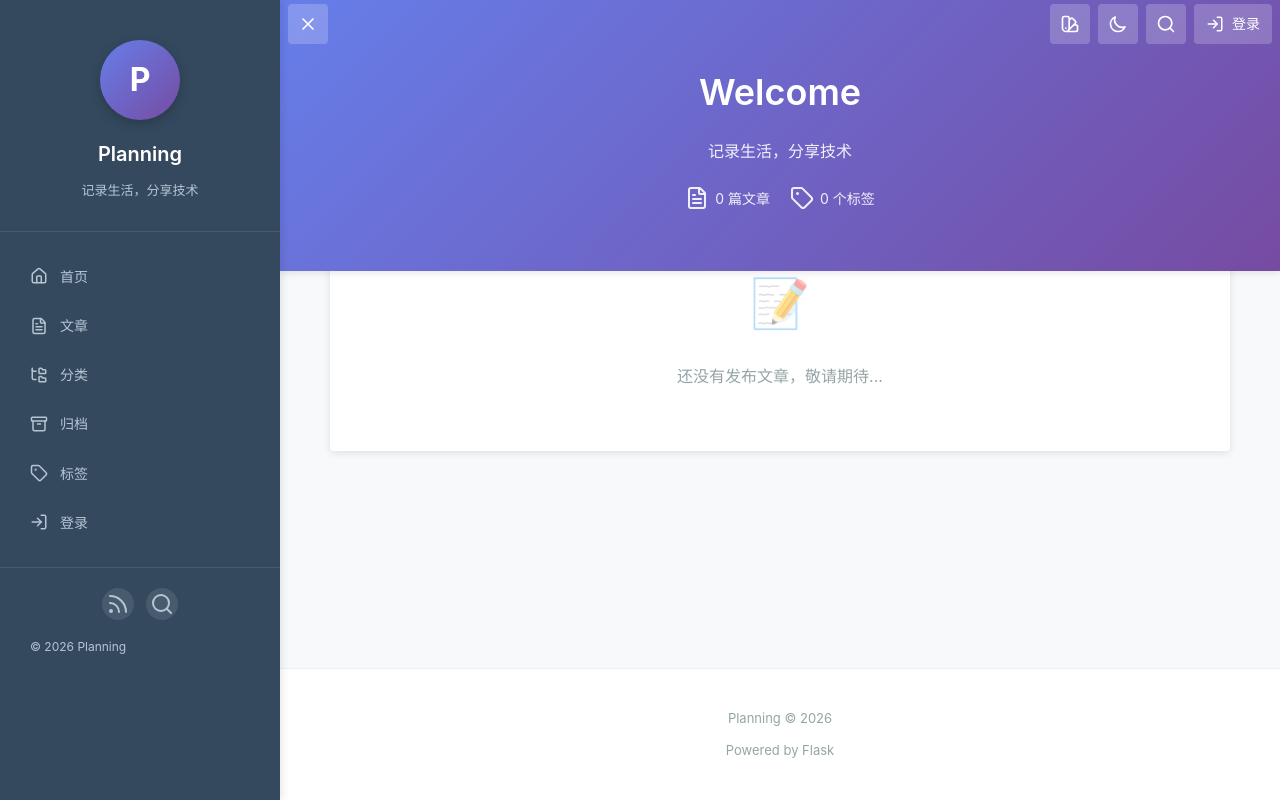
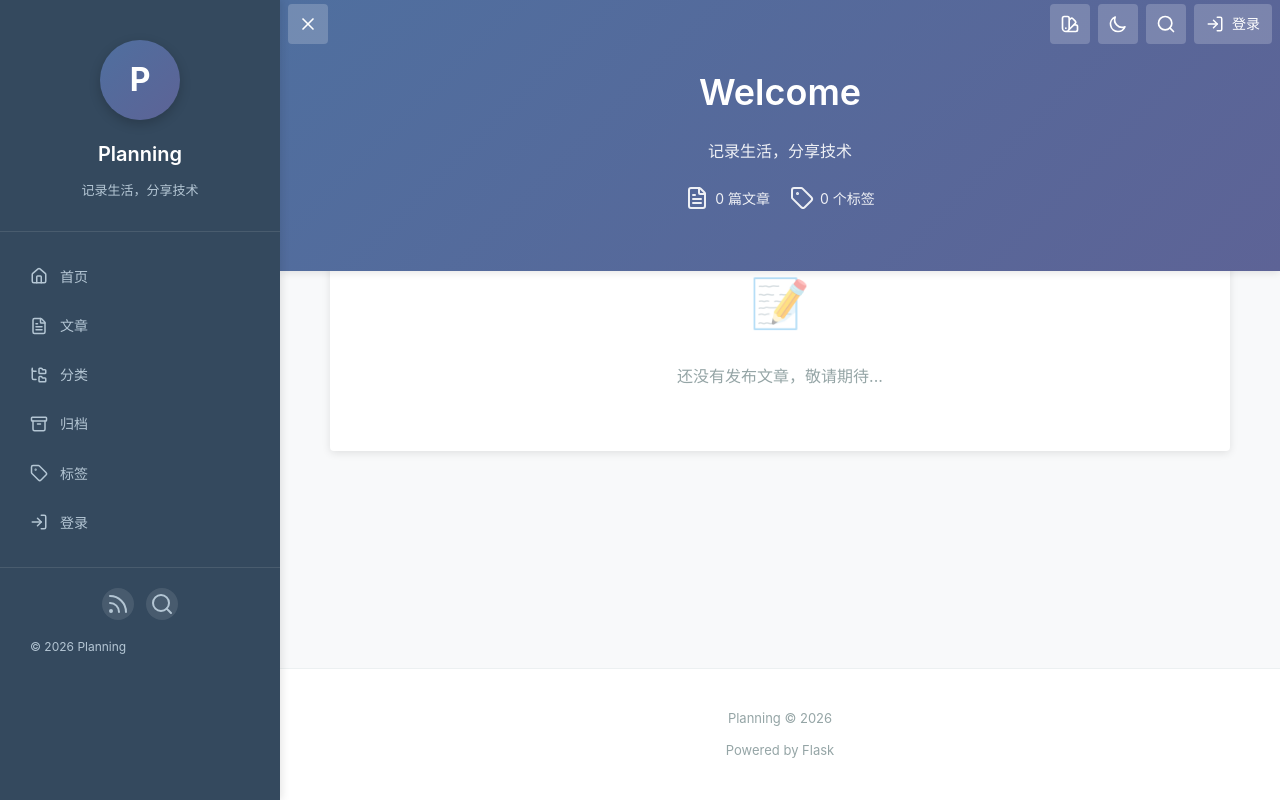
Before and after one commit to 52op/PlanB, a Python web app: template templates/home_indigo.html in a window 1280 px wide. Run offline with Jinja, Linux system fonts and the light colour scheme; the template is opened without the code that fills it, so the values that code supplies are empty.

Commit message:
fix indigo主题色彩协调

```diff
--- a/static/css/blog-indigo-new.css
+++ b/static/css/blog-indigo-new.css
@@ -5,6 +5,8 @@
     --sidebar-text: #b4c6d4;
     --sidebar-text-hover: #fff;
     --sidebar-active: #3f51b5;
+    --brand-gradient: linear-gradient(135deg, #4f6f9f 0%, #5d6396 100%);
+    --brand-shadow-color: rgba(79, 111, 159, 0.32);
     --content-bg: #f8f9fa;
     --card-bg: #ffffff;
     --text-primary: #34495e;
@@ -27,6 +29,8 @@
     --sidebar-text: #a0a0b0;
     --sidebar-text-hover: #fff;
     --sidebar-active: #5865f2;
+    --brand-gradient: linear-gradient(135deg, #445684 0%, #4d537d 100%);
+    --brand-shadow-color: rgba(68, 86, 132, 0.4);
     --content-bg: #0f0f1e;
     --card-bg: #1e1e2e;
     --text-primary: #e0e0e0;
@@ -106,7 +110,7 @@ body.sidebar-collapsed .page-header {
     top: 0;
     left: var(--sidebar-width);
     right: 0;
-    background: linear-gradient(135deg, #667eea 0%, #764ba2 100%);
+    background: var(--brand-gradient);
     color: white;
     padding: 80px 60px 60px;
     z-index: 90;
@@ -306,7 +310,7 @@ body.sidebar-collapsed .header-toggle .icon-close {
     height: 80px;
     margin: 0 auto 16px;
     border-radius: 50%;
-    background: linear-gradient(135deg, #667eea 0%, #764ba2 100%);
+    background: var(--brand-gradient);
     display: flex;
     align-items: center;
     justify-content: center;
@@ -693,7 +697,7 @@ body.sidebar-collapsed .tags-layout {
 
 /* Header Banner */
 .page-header {
-    background: linear-gradient(135deg, #667eea 0%, #764ba2 100%);
+    background: var(--brand-gradient);
     color: white;
     padding: 60px 30px;
     text-align: center;
@@ -1741,7 +1745,7 @@ body.mobile-sidebar-open .mobile-menu-toggle .icon-close {
     right: 40px;
     width: 56px;
     height: 56px;
-    background: linear-gradient(135deg, #667eea 0%, #764ba2 100%);
+    background: var(--brand-gradient);
     color: white;
     border: none;
     border-radius: 50%;
@@ -1749,7 +1753,7 @@ body.mobile-sidebar-open .mobile-menu-toggle .icon-close {
     display: flex;
     align-items: center;
     justify-content: center;
-    box-shadow: 0 4px 16px rgba(102, 126, 234, 0.4);
+    box-shadow: 0 4px 16px var(--brand-shadow-color);
     opacity: 0;
     visibility: hidden;
     transform: translateY(20px);
```
